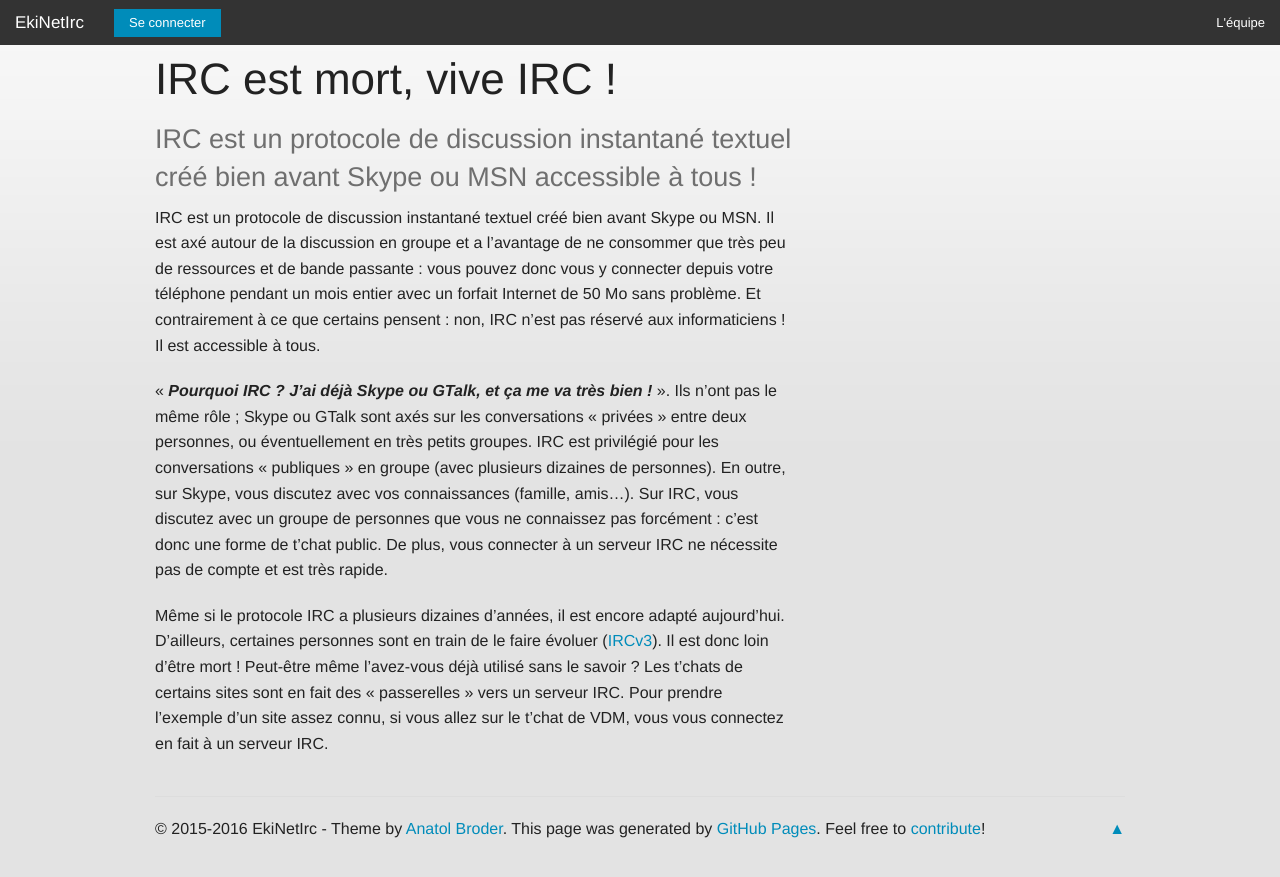
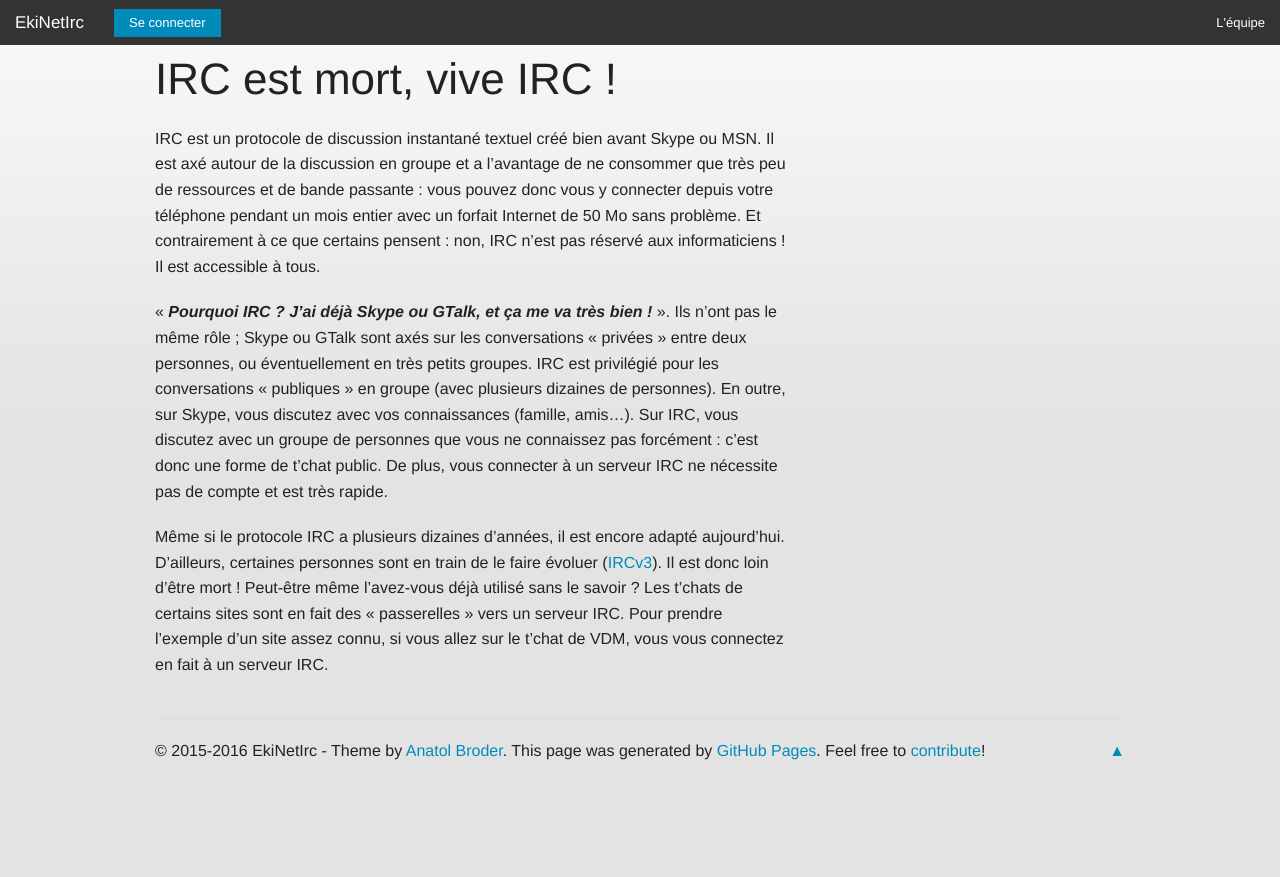
Before and after one commit to Zoddo/ekinetirc.github.io, a Jekyll site: the page built from blog/_posts/2016/2016-04-11-irc-est-mort-vive-irc.md, in a window 1280 px wide. Shown: the top 877 px of the page. Built offline with Jekyll 4.4.1, drawn with Linux system fonts in a browser that asks for light colours.

Commit message:
Retrait de la description

```diff
--- a/blog/_posts/2016/2016-04-11-irc-est-mort-vive-irc.md
+++ b/blog/_posts/2016/2016-04-11-irc-est-mort-vive-irc.md
@@ -1,7 +1,7 @@
 ---
 title: IRC est mort, vive IRC !
 layout: post
-description: "IRC est un protocole de discussion instantané textuel créé bien avant Skype ou MSN accessible à tous !"
+description: ""
 robots: none
 ---
 
```
